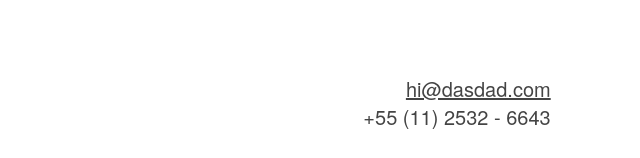
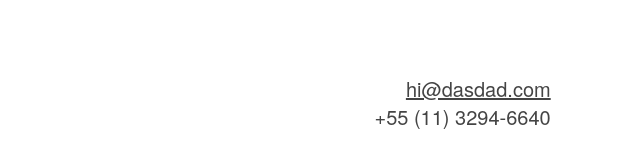
Before and after one commit to dasdad/dasdad.github.io, a Jekyll site: the page built from jobs/index.md, in a window 1280 px wide and 900 px high, scrolled down 4476 px. Shown: the part 739-897 px from the top of the window, without its empty margins (71-711 px from the left). Built offline with Jekyll 4.4.1, drawn with Linux system fonts in a browser that asks for light colours; nearby versions of some CDN libraries; some web fonts are replaced.

Commit message:
Update phone number

```diff
--- a/_layouts/default.html
+++ b/_layouts/default.html
@@ -38,7 +38,7 @@
             </section>
             <footer>
               <p><a href="mailto:hi@dasdad.com">hi@dasdad.com</a></p>
-              <p>+55 (11) 2532 - 6643</p>
+              <p>+55 (11) 3294-6640</p>
             </footer>
           </div>
         </div>
```
